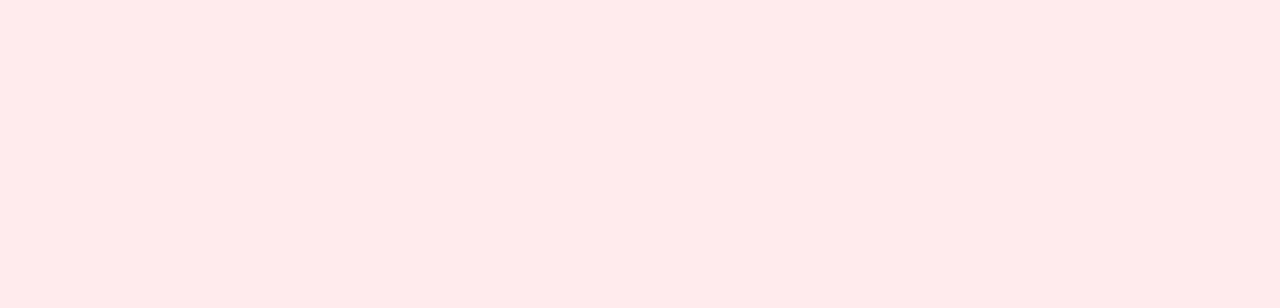
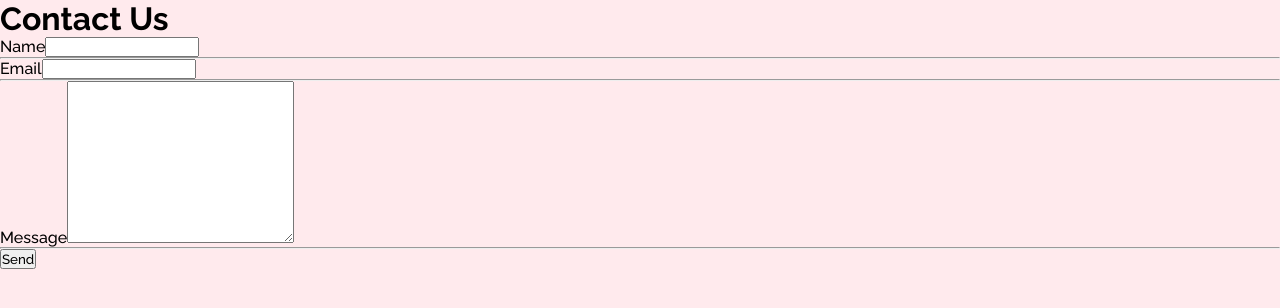
Before and after one commit to FranSanabri/Bebidas-App, a React (Create React App) app: page /contactus in a window 1280 px wide. Before the commit this address had no page. Shown: the top 308 px of the page. Built offline with nearby package versions, Linux system fonts and the light colour scheme.

Commit message:
Pf-contactus

```diff
--- a/package.json
+++ b/package.json
@@ -4,6 +4,7 @@
   "private": true,
   "dependencies": {
     "@auth0/auth0-react": "^2.1.0",
+    "@emailjs/browser": "^3.11.0",
     "@testing-library/jest-dom": "^5.16.5",
     "@testing-library/react": "^13.4.0",
     "@testing-library/user-event": "^13.5.0",
--- a/src/App.js
+++ b/src/App.js
@@ -4,6 +4,8 @@ import Home from './components/pages/Home/Home';
 import Tienda from './components/pages/Tienda/Tienda';
 import ProfilePage from './components/pages/ProfilePage/ProfilePage';
 import EditProducto from './components/EditProducto/EditProducto';
+import ContactUs from './components/pages/ContactUs/ContactUs';
+
 
 function App() {
   return (
@@ -12,6 +14,7 @@ function App() {
       <Route path="/tienda" element={<Tienda />} />
       <Route path="/profilepage" element={<ProfilePage />} />
       <Route path="/editar/:id" element={<EditProducto />} />
+      <Route path="/contactus" element={<ContactUs />} />
     </Routes>
   );
 }
--- /dev/null
+++ b/src/components/pages/ContactUs/ContactUs.jsx
@@ -0,0 +1,35 @@
+import React from 'react';
+import emailjs from '@emailjs/browser';
+
+ const ContactUs = () => {
+
+  const sendEmail = (event) => {
+    event.preventDefault();
+
+    emailjs.sendForm('service_cz8zerh','template_0el3e9p',event.target,'myXHIgdyVK0L0BUIi')
+    .then(response => console.log(response))
+    .catch(error => console.log(error))
+  }
+
+  return (
+    <div className='div-form'>
+      <h1 className='title-form'>Contact Us</h1>
+      <form className='form-mail' onSubmit={sendEmail}>
+        <label>Name</label>
+        <input type="text" name='user_name' />
+        <hr />
+
+        <label>Email</label>
+        <input type="email" name='user_email' />
+        <hr />
+
+        <label>Message</label>
+        <textarea name="user_message" id="" cols="30" rows="10"></textarea>
+        <hr />
+        <button>Send</button>
+      </form>
+    </div>
+  )
+}
+
+export default ContactUs
```
Also changed, not shown: 1 other file (tests, documents, lock files or other folders).
